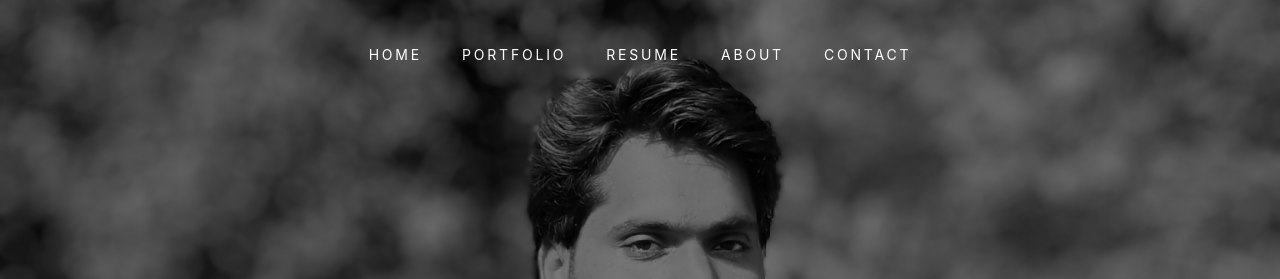
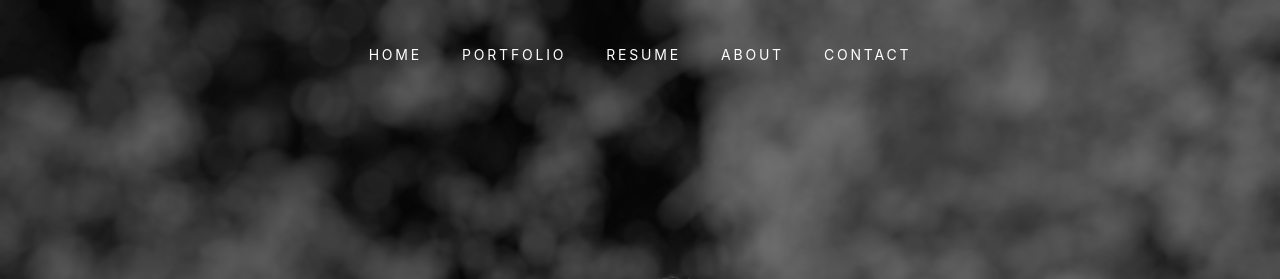
Before and after one commit to Venureddyy/Portfolio, a plain HTML site: page index.html in a window 1280 px wide. Shown: the top 279 px of the page. Drawn offline with nearby package versions, Linux system fonts and the light colour scheme; files whose address does not match are found by name.

Commit message:
Update style.css

```diff
--- a/css/style.css
+++ b/css/style.css
@@ -167,6 +167,12 @@ a {
     display: block; }
     .site-hero h1 strong {
       font-weight: 800; }
+      @media (min-width: 400px) {
+        .site-hero{
+          background-size: cover;
+          background-position: top;
+        }
+      }
     @media (min-width: 768px) {
       .site-hero h1 {
         font-size: 70px; } }
```
